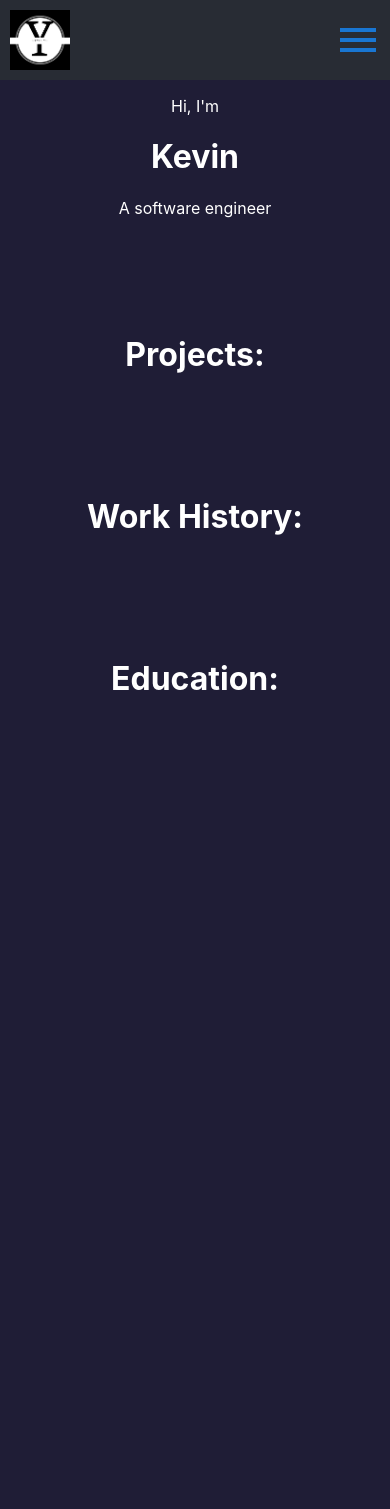
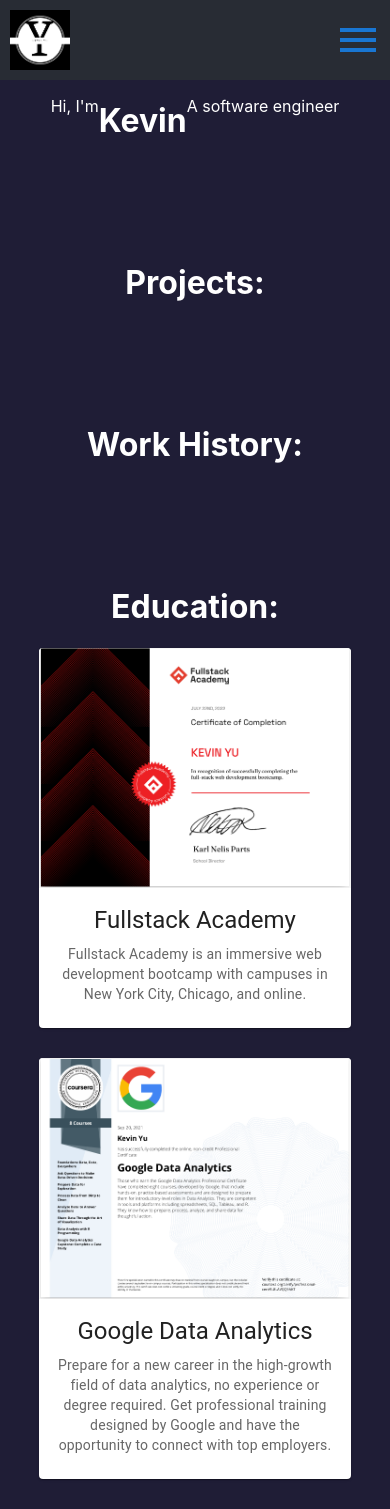
Before and after one commit to KYu-2468/Kevin-portfolio, a React (Create React App) app: page /#/ in a window 390 px wide. Before the commit the page ends 844 px from the top, so only its background shows below. Built offline with nearby package versions, Linux system fonts and the light colour scheme.

Commit message:
Add schools in education section

```diff
--- a/src/App.css
+++ b/src/App.css
@@ -91,5 +91,12 @@ body {
   }
   .section {
     padding-top: 80px;
+    display: flex;
+    flex-wrap: wrap;
+    justify-content: center;
+  }
+  .school {
+    width: 80%;
+    margin-bottom: 30px;
   }
 }
--- /dev/null
+++ b/src/component/School.js
@@ -0,0 +1,24 @@
+import React from "react";
+import Card from "@mui/material/Card";
+import CardContent from "@mui/material/CardContent";
+import CardMedia from "@mui/material/CardMedia";
+import Typography from "@mui/material/Typography";
+
+const School = ({ school, description, image }) => {
+  return (
+    // <Card sx={{ width: window.innerWidth > 500 ? 345 : "80%" }}>
+    <Card className="school">
+      <CardMedia component="img" height="auto" image={image} alt={school} />
+      <CardContent>
+        <Typography gutterBottom variant="h5" component="div">
+          {school}
+        </Typography>
+        <Typography variant="body2" color="text.secondary">
+          {description}
+        </Typography>
+      </CardContent>
+    </Card>
+  );
+};
+
+export default School;
--- a/src/sections/Education.js
+++ b/src/sections/Education.js
@@ -1,9 +1,29 @@
 import React from "react";
+import School from "../component/School";
+import fullstackCert from "../assets/images/FullstackCert.png";
+import googleDataCert from "../assets/images/GoogleDataCert.png";
 
-const Education = () => (
-  <div id="education" className="section">
-    <h1>Education:</h1>
-  </div>
-);
+const Education = () => {
+  const fullstackDes =
+    "Fullstack Academy is an immersive web development bootcamp with campuses in New York City, Chicago, and online.";
+  const googleDataDes =
+    "Prepare for a new career in the high-growth field of data analytics, no experience or degree required. Get professional training designed by Google and have the opportunity to connect with top employers.";
+
+  return (
+    <div id="education" className="section">
+      <h1>Education:</h1>
+      <School
+        school="Fullstack Academy"
+        description={fullstackDes}
+        image={fullstackCert}
+      />
+      <School
+        school="Google Data Analytics"
+        description={googleDataDes}
+        image={googleDataCert}
+      />
+    </div>
+  );
+};
 
 export default Education;
```
Also changed, not shown: src/assets/images/FullstackCert.png (added), src/assets/images/GoogleDataCert.png (added).
